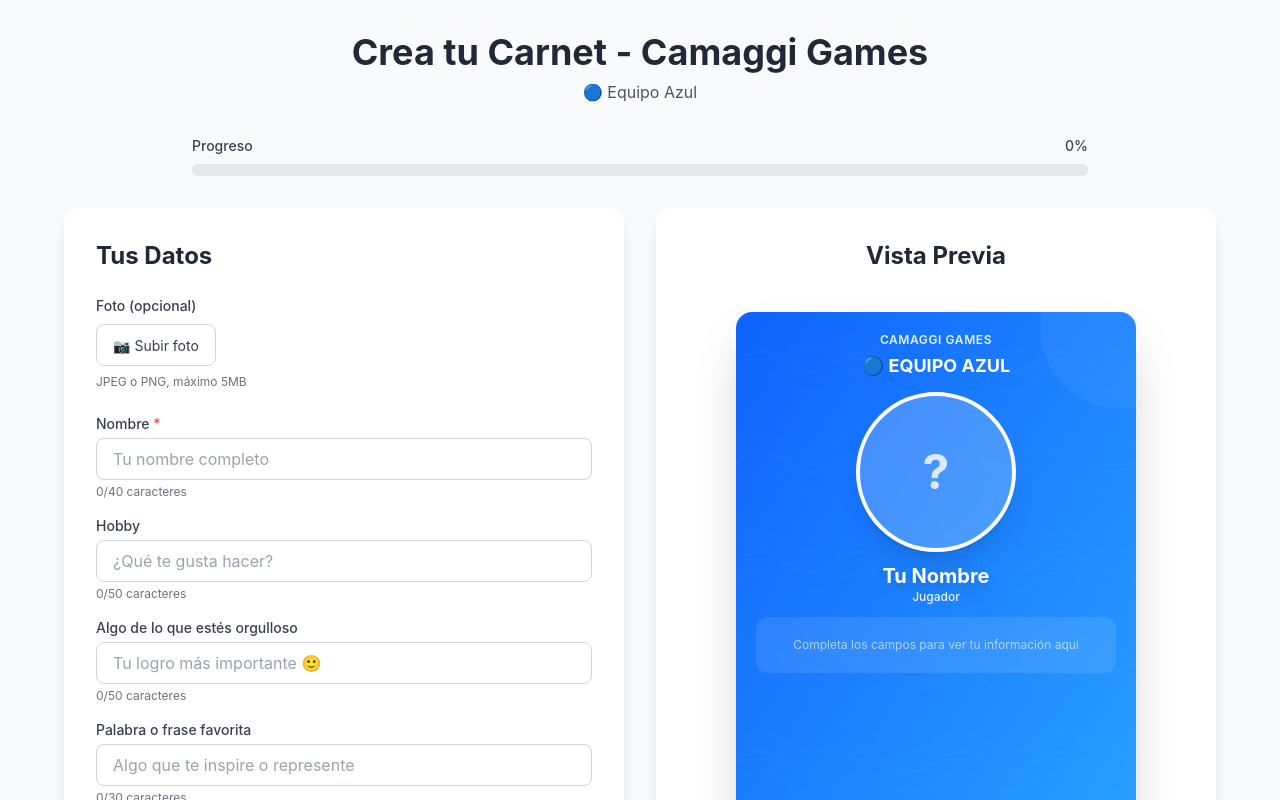
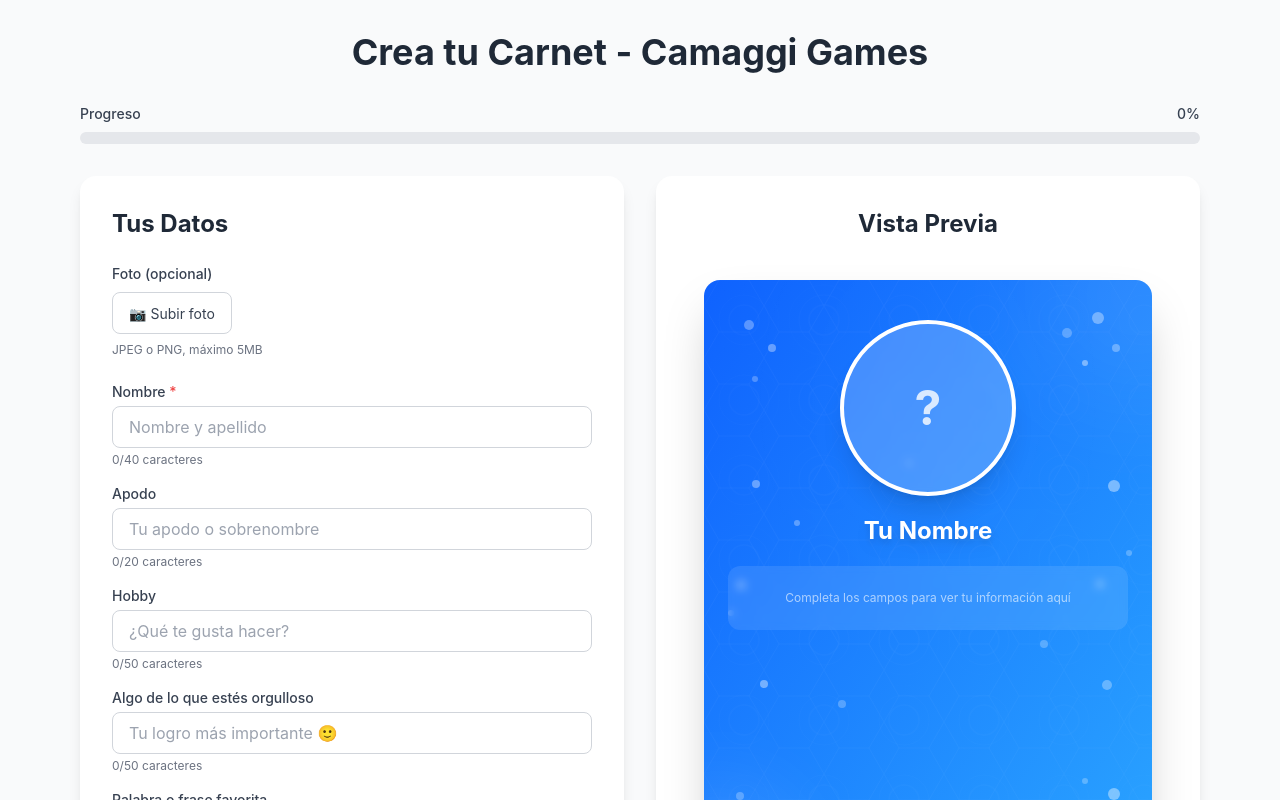
Before and after one commit to FCamaggi/carnet-app, a React (Vite) app: page / in a window 1280 px wide. Both pictures are taken after a click on the button "🔵 Equipo Azul". Shown: the top 800 px of the page. Built offline with nearby package versions, Linux system fonts and the light colour scheme.

Commit message:
Mejoras de diseño

```diff
--- a/src/App.jsx
+++ b/src/App.jsx
@@ -9,10 +9,10 @@
   const [participant, setParticipant] = useState({
     team: null,
     name: '',
+    nickname: '',
     hobby: '',
     proud: '',
     favoriteWord: '',
-    message: '',
     photo: null,
   });
 
@@ -39,10 +39,10 @@
       setParticipant({
         team: null,
         name: '',
+        nickname: '',
         hobby: '',
         proud: '',
         favoriteWord: '',
-        message: '',
         photo: null,
       });
     }
@@ -104,28 +104,27 @@
         </div>
       )}
 
-      <div className="container mx-auto px-4 py-8">
+      <div className="w-full max-w-6xl mx-auto px-4 py-6 md:py-8">
         {/* Header */}
-        <div className="text-center mb-8">
-          <h1 className="text-3xl md:text-4xl font-bold text-gray-800 mb-2">
+        <div className="text-center mb-6 md:mb-8">
+          <h1 className="text-2xl md:text-4xl font-bold text-gray-800 mb-2">
             Crea tu Carnet - Camaggi Games
           </h1>
-          <p className="text-gray-600">
-            {participant.team === 'blue' ? '🔵 Equipo Azul' : '🔴 Equipo Rojo'}
-          </p>
         </div>
 
         {/* Progress Bar */}
-        <div className="max-w-4xl mx-auto mb-8">
+        <div className="mb-6 md:mb-8">
           <div className="flex items-center justify-between mb-2">
-            <span className="text-sm font-medium text-gray-700">Progreso</span>
-            <span className="text-sm font-medium text-gray-700">
+            <span className="text-xs md:text-sm font-medium text-gray-700">
+              Progreso
+            </span>
+            <span className="text-xs md:text-sm font-medium text-gray-700">
               {progress}%
             </span>
           </div>
-          <div className="w-full bg-gray-200 rounded-full h-3">
+          <div className="w-full bg-gray-200 rounded-full h-2 md:h-3">
             <div
-              className={`h-3 rounded-full transition-all duration-500 ${
+              className={`h-2 md:h-3 rounded-full transition-all duration-500 ${
                 participant.team === 'blue' ? 'bg-blue-500' : 'bg-red-500'
               }`}
               style={{ width: `${progress}%` }}
@@ -134,10 +133,12 @@
         </div>
 
         {/* Main Content */}
-        <div className="max-w-6xl mx-auto grid md:grid-cols-2 gap-8">
+        <div className="grid grid-cols-1 md:grid-cols-2 gap-6 md:gap-8">
           {/* Form Section */}
-          <div className="bg-white rounded-2xl shadow-lg p-6 md:p-8">
-            <h2 className="text-2xl font-bold text-gray-800 mb-6">Tus Datos</h2>
+          <div className="bg-white rounded-xl md:rounded-2xl shadow-lg p-4 md:p-8">
+            <h2 className="text-xl md:text-2xl font-bold text-gray-800 mb-4 md:mb-6">
+              Tus Datos
+            </h2>
 
             <PhotoUploader
               photo={participant.photo}
@@ -189,8 +190,8 @@
           </div>
 
           {/* Preview Section */}
-          <div className="bg-white rounded-2xl shadow-lg p-6 md:p-8">
-            <h2 className="text-2xl font-bold text-gray-800 mb-6 text-center">
+          <div className="bg-white rounded-xl md:rounded-2xl shadow-lg p-4 md:p-8">
+            <h2 className="text-xl md:text-2xl font-bold text-gray-800 mb-4 md:mb-6 text-center">
               Vista Previa
             </h2>
             <IdCardPreview participant={participant} />
--- a/src/components/FormFields.jsx
+++ b/src/components/FormFields.jsx
@@ -5,10 +5,10 @@
     // Limitar caracteres - reducido para que quepa mejor en el carnet
     const limits = {
       name: 40,
+      nickname: 20,
       hobby: 50,
       proud: 50,
       favoriteWord: 30,
-      message: 80
     };
 
     if (value.length > limits[field]) {
@@ -31,12 +31,32 @@
           type="text"
           value={participant.name}
           onChange={(e) => handleChange('name', e.target.value)}
-          placeholder="Tu nombre completo"
+          placeholder="Nombre y apellido"
           className="w-full px-4 py-2 border border-gray-300 rounded-lg focus:ring-2 focus:ring-blue-500 focus:border-transparent"
           required
         />
         <p className="text-xs text-gray-500 mt-1">
           {participant.name.length}/40 caracteres
+        </p>
+      </div>
+
+      <div>
+        <label
+          htmlFor="nickname"
+          className="block text-sm font-medium text-gray-700 mb-1"
+        >
+          Apodo
+        </label>
+        <input
+          id="nickname"
+          type="text"
+          value={participant.nickname}
+          onChange={(e) => handleChange('nickname', e.target.value)}
+          placeholder="Tu apodo o sobrenombre"
+          className="w-full px-4 py-2 border border-gray-300 rounded-lg focus:ring-2 focus:ring-blue-500 focus:border-transparent"
+        />
+        <p className="text-xs text-gray-500 mt-1">
+          {participant.nickname.length}/20 caracteres
         </p>
       </div>
 
@@ -99,26 +119,6 @@
           {participant.favoriteWord.length}/30 caracteres
         </p>
       </div>
-
-      <div>
-        <label
-          htmlFor="message"
-          className="block text-sm font-medium text-gray-700 mb-1"
-        >
-          Mensaje para el anfitrión
-        </label>
-        <textarea
-          id="message"
-          value={participant.message}
-          onChange={(e) => handleChange('message', e.target.value)}
-          placeholder="Escribe un mensaje especial... 🧐"
-          rows="3"
-          className="w-full px-4 py-2 border border-gray-300 rounded-lg focus:ring-2 focus:ring-blue-500 focus:border-transparent resize-none"
-        />
-        <p className="text-xs text-gray-500 mt-1">
-          {participant.message.length}/80 caracteres
-        </p>
-      </div>
     </div>
   );
 }
--- a/src/components/IdCardPreview.jsx
+++ b/src/components/IdCardPreview.jsx
@@ -1,16 +1,13 @@
 import React from 'react';
 
 export default function IdCardPreview({ participant }) {
-  const { team, name, hobby, proud, favoriteWord, message, photo } =
+  const { team, name, nickname, hobby, proud, favoriteWord, photo } =
     participant;
 
   const isBlue = team === 'blue';
   const gradientClass = isBlue
     ? 'from-team-blue-start to-team-blue-end'
     : 'from-team-red-start to-team-red-end';
-
-  const teamName = isBlue ? 'EQUIPO AZUL' : 'EQUIPO ROJO';
-  const teamEmoji = isBlue ? '🔵' : '🔴';
 
   // Obtener iniciales del nombre
   const getInitials = () => {
@@ -24,70 +21,109 @@
     <div className="flex justify-center items-center p-4">
       <div
         id="id-card"
-        style={{ width: 400, height: 600 }}
-        className={`relative bg-gradient-to-br ${gradientClass} rounded-2xl shadow-2xl p-5 text-white overflow-hidden`}
+        style={{ width: 500, height: 600 }}
+        className={`relative bg-gradient-to-br ${gradientClass} rounded-2xl shadow-2xl p-6 text-white overflow-hidden`}
       >
-        {/* Patrón de ondas sutiles en el fondo */}
+        {/* Patrón geométrico moderno en el fondo */}
         <svg
           className="absolute inset-0 w-full h-full opacity-10"
           preserveAspectRatio="none"
         >
           <defs>
+            {/* Patrón de hexágonos */}
             <pattern
-              id="waves"
+              id="hexagons"
               x="0"
               y="0"
-              width="100"
-              height="100"
+              width="60"
+              height="52"
               patternUnits="userSpaceOnUse"
             >
               <path
-                d="M0 50 Q25 30, 50 50 T100 50"
+                d="M15 0 L45 0 L60 26 L45 52 L15 52 L0 26 Z"
                 stroke="white"
-                strokeWidth="2"
+                strokeWidth="1"
                 fill="none"
                 opacity="0.3"
               />
-              <path
-                d="M0 70 Q25 50, 50 70 T100 70"
-                stroke="white"
-                strokeWidth="1.5"
-                fill="none"
-                opacity="0.2"
-              />
-              <path
-                d="M0 30 Q25 10, 50 30 T100 30"
-                stroke="white"
-                strokeWidth="1.5"
-                fill="none"
-                opacity="0.2"
-              />
             </pattern>
+            {/* Patrón de círculos concéntricos */}
+            <pattern
+              id="circles"
+              x="0"
+              y="0"
+              width="80"
+              height="80"
+              patternUnits="userSpaceOnUse"
+            >
+              <circle cx="40" cy="40" r="15" stroke="white" strokeWidth="1.5" fill="none" opacity="0.2"/>
+              <circle cx="40" cy="40" r="25" stroke="white" strokeWidth="1" fill="none" opacity="0.15"/>
+              <circle cx="40" cy="40" r="35" stroke="white" strokeWidth="0.5" fill="none" opacity="0.1"/>
+            </pattern>
+            {/* Gradiente radial para efecto de profundidad */}
+            <radialGradient id="spotlight" cx="50%" cy="20%">
+              <stop offset="0%" stopColor="white" stopOpacity="0.15"/>
+              <stop offset="100%" stopColor="white" stopOpacity="0"/>
+            </radialGradient>
           </defs>
-          <rect width="100%" height="100%" fill="url(#waves)" />
+          <rect width="100%" height="100%" fill="url(#hexagons)" />
+          <rect width="100%" height="100%" fill="url(#circles)" />
+          <rect width="100%" height="100%" fill="url(#spotlight)" />
         </svg>
 
-        {/* Decoración circular adicional */}
-        <div className="absolute top-0 right-0 w-40 h-40 rounded-full bg-white/5 transform translate-x-16 -translate-y-16"></div>
-        <div className="absolute bottom-0 left-0 w-32 h-32 rounded-full bg-white/5 transform -translate-x-12 translate-y-12"></div>
+        {/* Decoración con formas geométricas modernas */}
+        <div className="absolute top-0 right-0 w-48 h-48 rounded-full bg-white/10 transform translate-x-20 -translate-y-20 blur-3xl"></div>
+        <div className="absolute bottom-0 left-0 w-40 h-40 rounded-full bg-white/10 transform -translate-x-16 translate-y-16 blur-2xl"></div>
+
+        {/* Puntos decorativos distribuidos por toda la tarjeta */}
+        {/* Esquina superior derecha */}
+        <div className="absolute top-8 right-12 w-3 h-3 rounded-full bg-white/35"></div>
+        <div className="absolute top-16 right-8 w-2 h-2 rounded-full bg-white/30"></div>
+        <div className="absolute top-12 right-20 w-2.5 h-2.5 rounded-full bg-white/25"></div>
+        <div className="absolute top-20 right-16 w-1.5 h-1.5 rounded-full bg-white/40"></div>
+
+        {/* Esquina superior izquierda */}
+        <div className="absolute top-10 left-10 w-2.5 h-2.5 rounded-full bg-white/30"></div>
+        <div className="absolute top-16 left-16 w-2 h-2 rounded-full bg-white/35"></div>
+        <div className="absolute top-24 left-12 w-1.5 h-1.5 rounded-full bg-white/25"></div>
+
+        {/* Lado derecho medio */}
+        <div className="absolute top-1/3 right-8 w-3 h-3 rounded-full bg-white/40"></div>
+        <div className="absolute top-1/2 right-12 w-2 h-2 rounded-full bg-white/35"></div>
+        <div className="absolute top-2/3 right-10 w-2.5 h-2.5 rounded-full bg-white/30"></div>
+        <div className="absolute" style={{top: '45%', right: '20px'}}><div className="w-1.5 h-1.5 rounded-full bg-white/25"></div></div>
+
+        {/* Lado izquierdo medio */}
+        <div className="absolute top-1/3 left-12 w-2 h-2 rounded-full bg-white/35"></div>
+        <div className="absolute top-1/2 left-8 w-2.5 h-2.5 rounded-full bg-white/30"></div>
+        <div className="absolute top-2/3 left-14 w-2 h-2 rounded-full bg-white/40"></div>
+        <div className="absolute" style={{top: '55%', left: '24px'}}><div className="w-1.5 h-1.5 rounded-full bg-white/25"></div></div>
+
+        {/* Esquina inferior derecha */}
+        <div className="absolute bottom-12 right-10 w-2.5 h-2.5 rounded-full bg-white/35"></div>
+        <div className="absolute bottom-16 right-14 w-2 h-2 rounded-full bg-white/30"></div>
+        <div className="absolute bottom-20 right-8 w-3 h-3 rounded-full bg-white/40"></div>
+        <div className="absolute bottom-24 right-16 w-1.5 h-1.5 rounded-full bg-white/25"></div>
+
+        {/* Esquina inferior izquierda */}
+        <div className="absolute bottom-10 left-10 w-2.5 h-2.5 rounded-full bg-white/30"></div>
+        <div className="absolute bottom-16 left-14 w-2 h-2 rounded-full bg-white/35"></div>
+        <div className="absolute bottom-20 left-8 w-2 h-2 rounded-full bg-white/25"></div>
+
+        {/* Puntos centrales dispersos */}
+        <div className="absolute" style={{top: '30%', left: '45%'}}><div className="w-1.5 h-1.5 rounded-full bg-white/20"></div></div>
+        <div className="absolute" style={{top: '60%', left: '75%'}}><div className="w-2 h-2 rounded-full bg-white/25"></div></div>
+        <div className="absolute" style={{top: '40%', left: '20%'}}><div className="w-1.5 h-1.5 rounded-full bg-white/30"></div></div>
+        <div className="absolute" style={{top: '70%', left: '30%'}}><div className="w-2 h-2 rounded-full bg-white/25"></div></div>
 
         {/* Contenido principal */}
         <div className="relative z-10 h-full flex flex-col">
           {/* Header con logo */}
-          <div className="text-center mb-3">
-            <div className="flex justify-center items-center gap-2 mb-1">
-              <p className="text-xs font-semibold tracking-wider opacity-90">
-                CAMAGGI GAMES
-              </p>
-            </div>
-            <h2 className="text-lg font-bold">
-              {teamEmoji} {teamName}
-            </h2>
-          </div>
+          <div className="text-center mb-4"></div>
 
           {/* Photo Section - MÁS GRANDE */}
-          <div className="flex justify-center mb-3">
-            <div className="w-40 h-40 rounded-full bg-white/20 backdrop-blur-sm overflow-hidden border-4 border-white shadow-xl relative">
+          <div className="flex justify-center mb-5">
+            <div className="w-44 h-44 rounded-full bg-white/20 backdrop-blur-sm overflow-hidden border-4 border-white shadow-xl relative">
               {photo ? (
                 <img
                   src={photo.dataUrl}
@@ -105,62 +141,61 @@
           </div>
 
           {/* Name */}
-          <div className="text-center mb-3">
-            <h3 className="text-xl font-bold drop-shadow-lg leading-tight">
+          <div className="text-center mb-5">
+            <h3 className="text-2xl font-bold drop-shadow-lg leading-tight">
               {name || 'Tu Nombre'}
             </h3>
-            <p className="text-xs opacity-90 font-medium">Jugador</p>
           </div>
 
-          {/* Info Cards - SIN SCROLL, espaciado compacto */}
-          <div className="space-y-2 bg-white/10 backdrop-blur-sm rounded-xl p-3">
+          {/* Info Cards - Mejor espaciado */}
+          <div className="space-y-3 bg-white/10 backdrop-blur-sm rounded-xl p-4">
+            {nickname && (
+              <div className="flex items-start gap-3">
+                <span className="text-lg flex-shrink-0">😎</span>
+                <div className="flex-1 min-w-0">
+                  <p className="text-xs font-semibold opacity-80 mb-1">APODO</p>
+                  <p className="text-sm leading-relaxed break-words">{nickname}</p>
+                </div>
+              </div>
+            )}
+
             {hobby && (
-              <div className="flex items-start gap-2">
-                <span className="text-base flex-shrink-0">🎯</span>
+              <div className="flex items-start gap-3">
+                <span className="text-lg flex-shrink-0">🎯</span>
                 <div className="flex-1 min-w-0">
-                  <p className="text-xs font-semibold opacity-80">HOBBY</p>
-                  <p className="text-xs leading-snug break-words">{hobby}</p>
+                  <p className="text-xs font-semibold opacity-80 mb-1">HOBBY</p>
+                  <p className="text-sm leading-relaxed break-words">{hobby}</p>
                 </div>
               </div>
             )}
 
             {proud && (
-              <div className="flex items-start gap-2">
-                <span className="text-base flex-shrink-0">⭐</span>
+              <div className="flex items-start gap-3">
+                <span className="text-lg flex-shrink-0">⭐</span>
                 <div className="flex-1 min-w-0">
-                  <p className="text-xs font-semibold opacity-80">ORGULLO</p>
-                  <p className="text-xs leading-snug break-words">{proud}</p>
+                  <p className="text-xs font-semibold opacity-80 mb-1">
+                    ORGULLO
+                  </p>
+                  <p className="text-sm leading-relaxed break-words">{proud}</p>
                 </div>
               </div>
             )}
 
             {favoriteWord && (
-              <div className="flex items-start gap-2">
-                <span className="text-base flex-shrink-0">💬</span>
+              <div className="flex items-start gap-3">
+                <span className="text-lg flex-shrink-0">💬</span>
                 <div className="flex-1 min-w-0">
-                  <p className="text-xs font-semibold opacity-80">
+                  <p className="text-xs font-semibold opacity-80 mb-1">
                     PALABRA FAVORITA
                   </p>
-                  <p className="text-xs leading-snug italic break-words">
+                  <p className="text-sm leading-relaxed italic break-words">
                     "{favoriteWord}"
                   </p>
                 </div>
               </div>
             )}
 
-            {message && (
-              <div className="flex items-start gap-2">
-                <span className="text-base flex-shrink-0">✉️</span>
-                <div className="flex-1 min-w-0">
-                  <p className="text-xs font-semibold opacity-80">MENSAJE</p>
-                  <p className="text-xs leading-snug break-words">
-                    {message}
-                  </p>
-                </div>
-              </div>
-            )}
-
-            {!hobby && !proud && !favoriteWord && !message && (
+            {!nickname && !hobby && !proud && !favoriteWord && (
               <p className="text-center text-xs opacity-60 py-2">
                 Completa los campos para ver tu información aquí
               </p>
@@ -168,8 +203,8 @@
           </div>
 
           {/* Footer */}
-          <div className="mt-auto pt-3 text-center">
-            <p className="text-xs opacity-70">
+          <div className="mt-auto pt-4 text-center">
+            <p className="text-sm opacity-70">
               ID: {Date.now().toString(36).toUpperCase()}
             </p>
           </div>
```
Also changed, not shown: src/utils/exportHelpers.js (+4 -4 lines), 1 other file (tests, documents, lock files or other folders).
